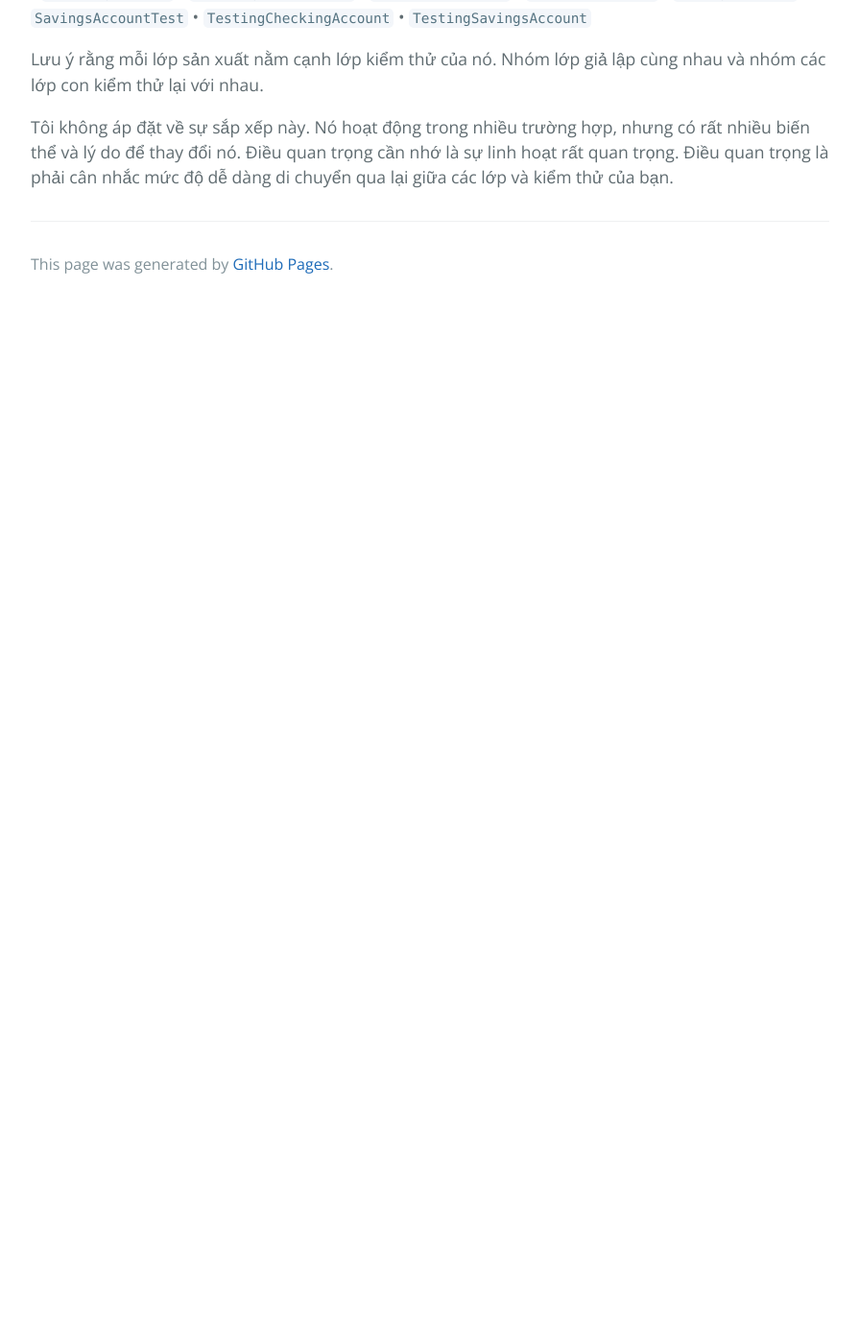
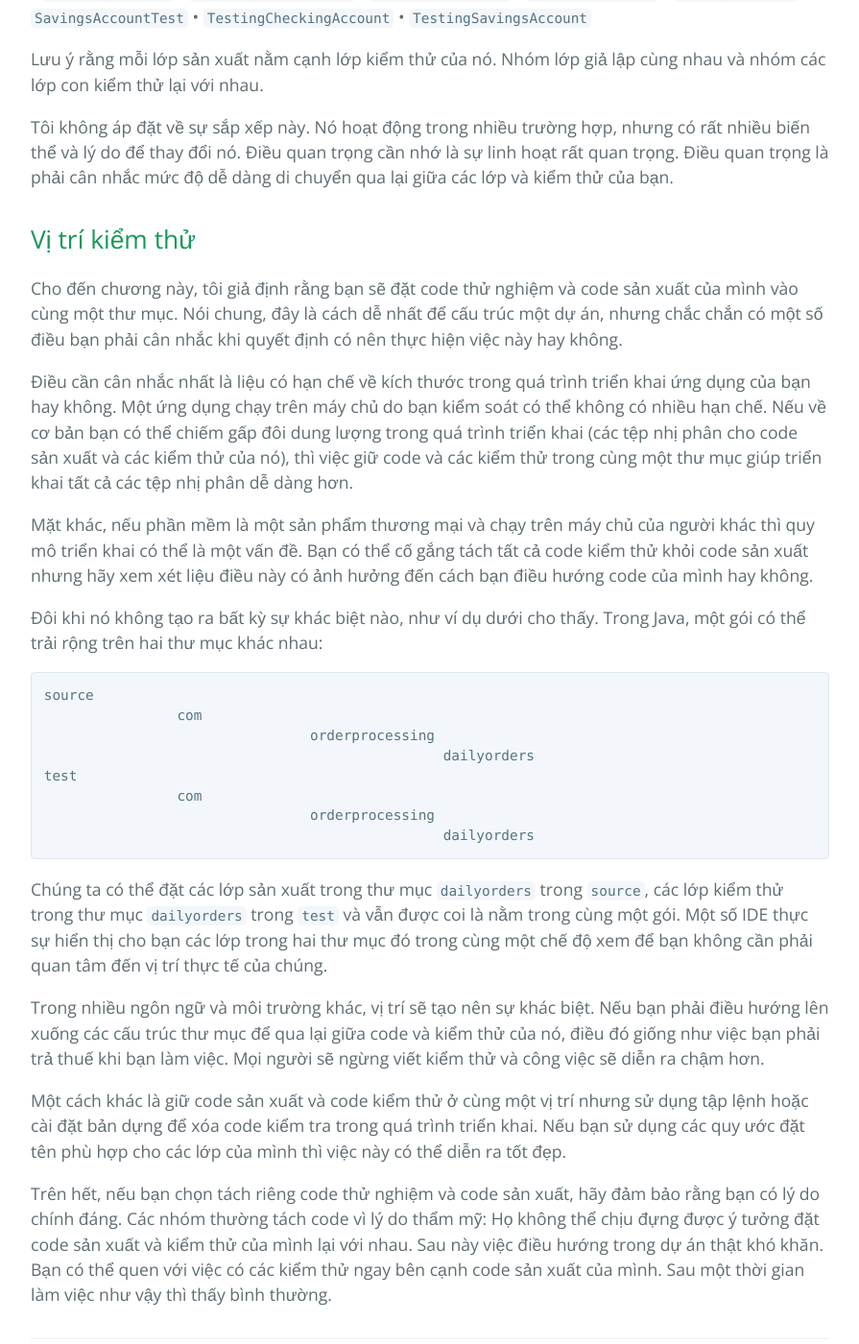
Before and after one commit to HaiBV/haibv.github.io, a Jekyll site: the page built from working-effectively-with-legacy-code/chapter-18-my-test-code-is-in-the-way.md, in a window 1280 px wide and 1400 px high, scrolled down 1340 px. Shown: the whole window at 96% size, without its empty margins (192-1087 px from the left). Built offline with Jekyll 4.4.1, drawn with Linux system fonts in a browser that asks for light colours; our own code applies the rules of GitHub Pages for plain Markdown files; before the commit the page ends 1659 px from its top, so only the background shows below that.

Commit message:
Book - Working Efectively with Legacy Code - P2 - C18

````diff
--- a/working-effectively-with-legacy-code/chapter-18-my-test-code-is-in-the-way.md
+++ b/working-effectively-with-legacy-code/chapter-18-my-test-code-is-in-the-way.md
@@ -28,3 +28,32 @@ Dưới đây là ví dụ về danh sách thư mục dành cho gói kế toán
 Lưu ý rằng mỗi lớp sản xuất nằm cạnh lớp kiểm thử của nó. Nhóm lớp giả lập cùng nhau và nhóm các lớp con kiểm thử lại với nhau.
 
 Tôi không áp đặt về sự sắp xếp này. Nó hoạt động trong nhiều trường hợp, nhưng có rất nhiều biến thể và lý do để thay đổi nó. Điều quan trọng cần nhớ là sự linh hoạt rất quan trọng. Điều quan trọng là phải cân nhắc mức độ dễ dàng di chuyển qua lại giữa các lớp và kiểm thử của bạn.
+
+## Vị trí kiểm thử
+
+Cho đến chương này, tôi giả định rằng bạn sẽ đặt code thử nghiệm và code sản xuất của mình vào cùng một thư mục. Nói chung, đây là cách dễ nhất để cấu trúc một dự án, nhưng chắc chắn có một số điều bạn phải cân nhắc khi quyết định có nên thực hiện việc này hay không.
+
+Điều cần cân nhắc nhất là liệu có hạn chế về kích thước trong quá trình triển khai ứng dụng của bạn hay không. Một ứng dụng chạy trên máy chủ do bạn kiểm soát có thể không có nhiều hạn chế. Nếu về cơ bản bạn có thể chiếm gấp đôi dung lượng trong quá trình triển khai (các tệp nhị phân cho code sản xuất và các kiểm thử của nó), thì việc giữ code và các kiểm thử trong cùng một thư mục giúp triển khai tất cả các tệp nhị phân dễ dàng hơn.
+
+Mặt khác, nếu phần mềm là một sản phẩm thương mại và chạy trên máy chủ của người khác thì quy mô triển khai có thể là một vấn đề. Bạn có thể cố gắng tách tất cả code kiểm thử khỏi code sản xuất nhưng hãy xem xét liệu điều này có ảnh hưởng đến cách bạn điều hướng code của mình hay không.
+
+Đôi khi nó không tạo ra bất kỳ sự khác biệt nào, như ví dụ dưới cho thấy. Trong Java, một gói có thể trải rộng trên hai thư mục khác nhau:
+
+```java
+source
+		com
+				orderprocessing
+						dailyorders
+test
+		com
+				orderprocessing
+						dailyorders
+```
+
+Chúng ta có thể đặt các lớp sản xuất trong thư mục `dailyorders` trong `source`, các lớp kiểm thử trong thư mục `dailyorders` trong `test` và vẫn được coi là nằm trong cùng một gói. Một số IDE thực sự hiển thị cho bạn các lớp trong hai thư mục đó trong cùng một chế độ xem để bạn không cần phải quan tâm đến vị trí thực tế của chúng.
+
+Trong nhiều ngôn ngữ và môi trường khác, vị trí sẽ tạo nên sự khác biệt. Nếu bạn phải điều hướng lên xuống các cấu trúc thư mục để qua lại giữa code và kiểm thử của nó, điều đó giống như việc bạn phải trả thuế khi bạn làm việc. Mọi người sẽ ngừng viết kiểm thử và công việc sẽ diễn ra chậm hơn.
+
+Một cách khác là giữ code sản xuất và code kiểm thử ở cùng một vị trí nhưng sử dụng tập lệnh hoặc cài đặt bản dựng để xóa code kiểm tra trong quá trình triển khai. Nếu bạn sử dụng các quy ước đặt tên phù hợp cho các lớp của mình thì việc này có thể diễn ra tốt đẹp.
+
+Trên hết, nếu bạn chọn tách riêng code thử nghiệm và code sản xuất, hãy đảm bảo rằng bạn có lý do chính đáng. Các nhóm thường tách code vì lý do thẩm mỹ: Họ không thể chịu đựng được ý tưởng đặt code sản xuất và kiểm thử của mình lại với nhau. Sau này việc điều hướng trong dự án thật khó khăn. Bạn có thể quen với việc có các kiểm thử ngay bên cạnh code sản xuất của mình. Sau một thời gian làm việc như vậy thì thấy bình thường.
````
